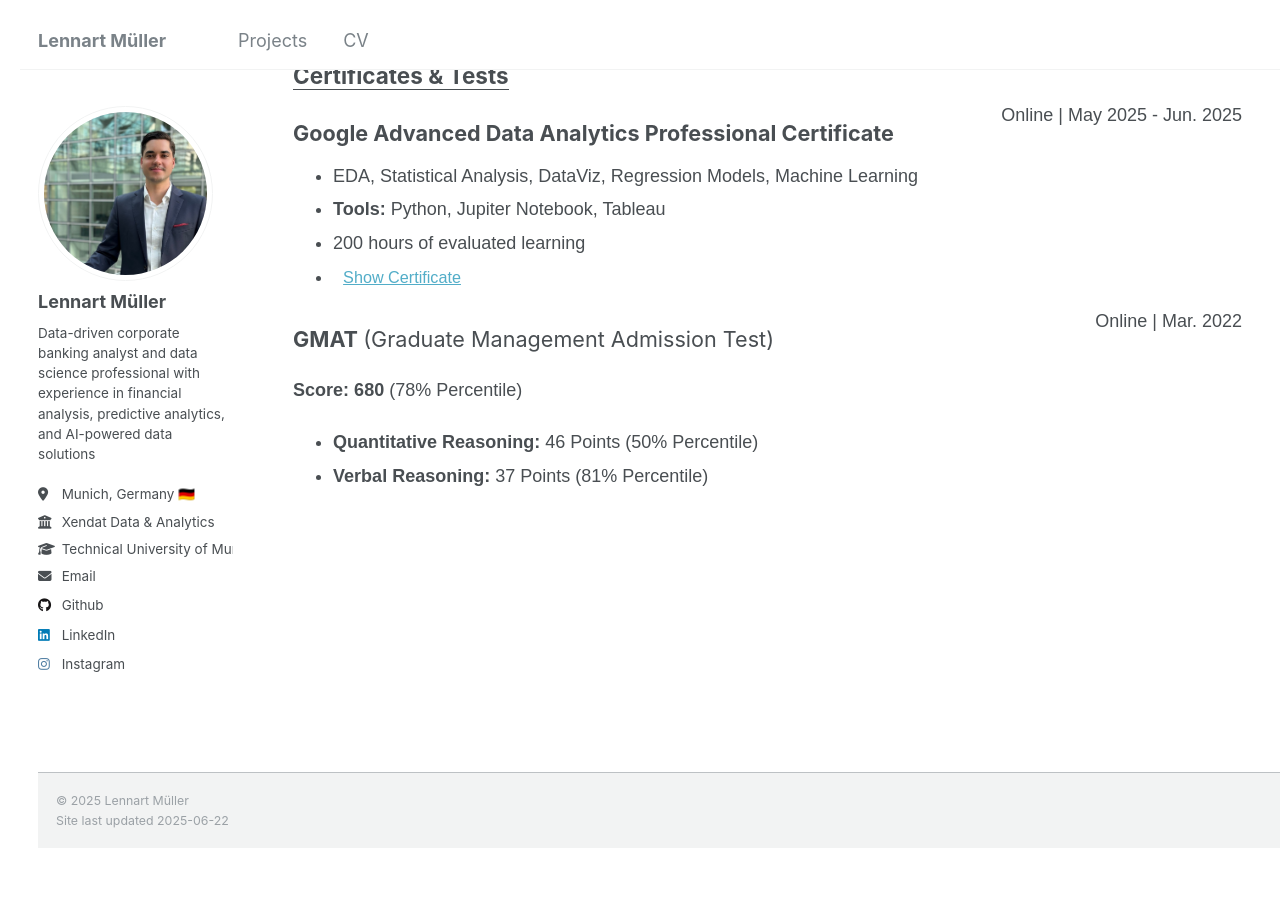
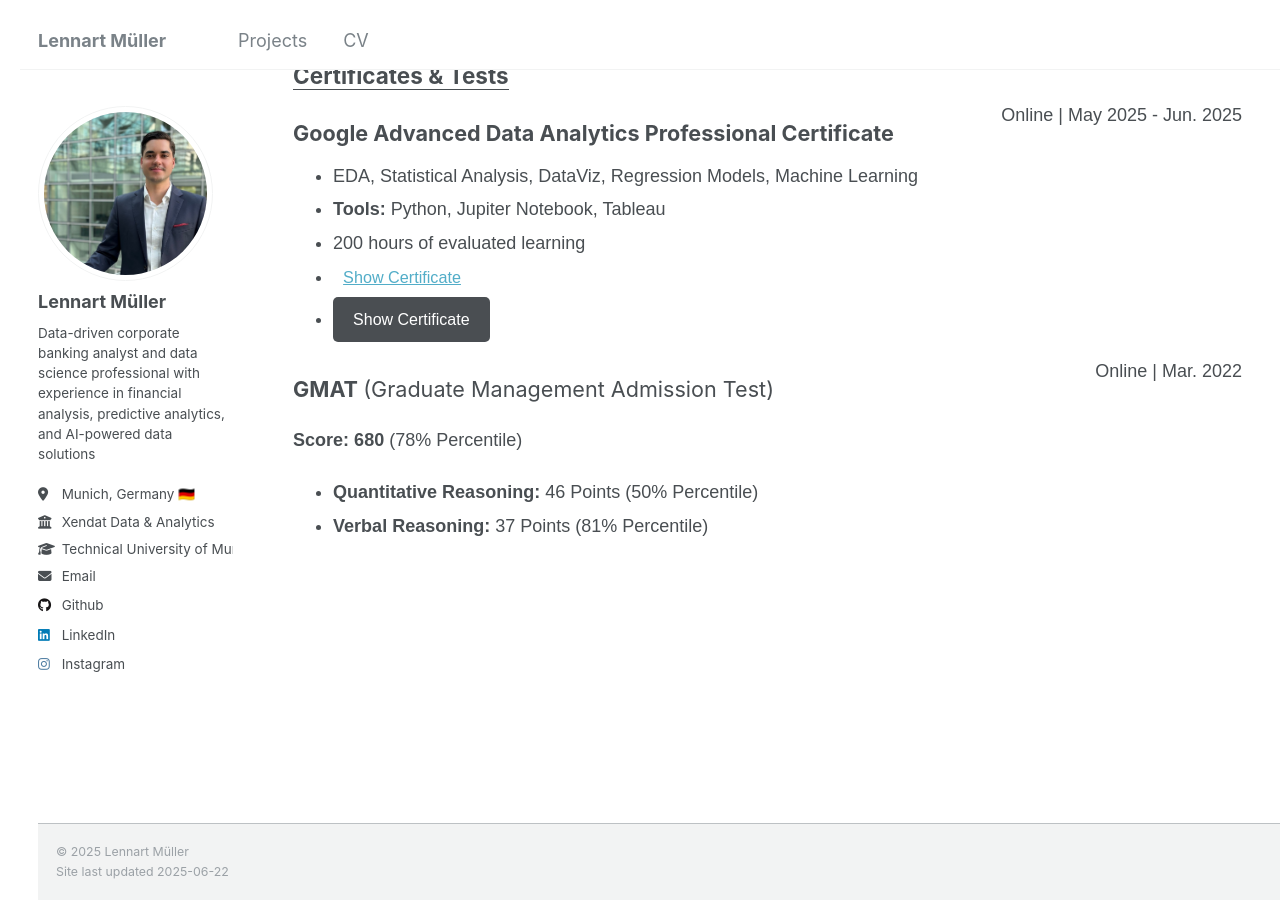
Before and after one commit to lennartmueller123/lennartmueller123.github.io, a Jekyll site: the page built from _pages/cv.html, in a window 1280 px wide and 900 px high, scrolled down 2060 px. Built offline with Jekyll 4.4.1, drawn with Linux system fonts in a browser that asks for light colours; before the commit the page ends 2909 px from its top, so only the background shows below that.

Commit message:
Update cv.html

```diff
--- a/_pages/cv.html
+++ b/_pages/cv.html
@@ -75,7 +75,7 @@ redirect_from:
                 <li>Part of my exchange semester</li>
                 <li><strong>Grade: </strong>4.0  (1.0 German GPA)</li>
                 <li>
-                  <button onclick="toggleDropdown('uci-courses')" style="margin-top: 5px; padding: 5px 10px; border-radius: 5px; font-size: 0.9em; cursor: pointer;">
+                  <button onclick="toggleDropdown('uci-courses')" style="margin-top: 5px; padding: 5px 10px; font-size: 0.9em; cursor: pointer;">
                     Show Relevant Coursework
                   </button>
                   <ul id="uci-courses" style="display: none; margin-top: 5px;">
@@ -248,6 +248,11 @@ redirect_from:
                       Show Certificate
                   </a>
                 </li>
+                <li>
+                  <a href="https://www.credly.com/badges/40075db6-9ff5-4a3a-9b0e-abf4c5d01546/linked_in_profile" download style="display: inline-block; padding: 10px 20px; background-color: #4A4E52; color: white; text-decoration: none; border-radius: 5px; font-size: 16px;" target="_blank">
+                    Show Certificate
+                  </a>
+                </li>
             </ul>
         </div>
 
```
